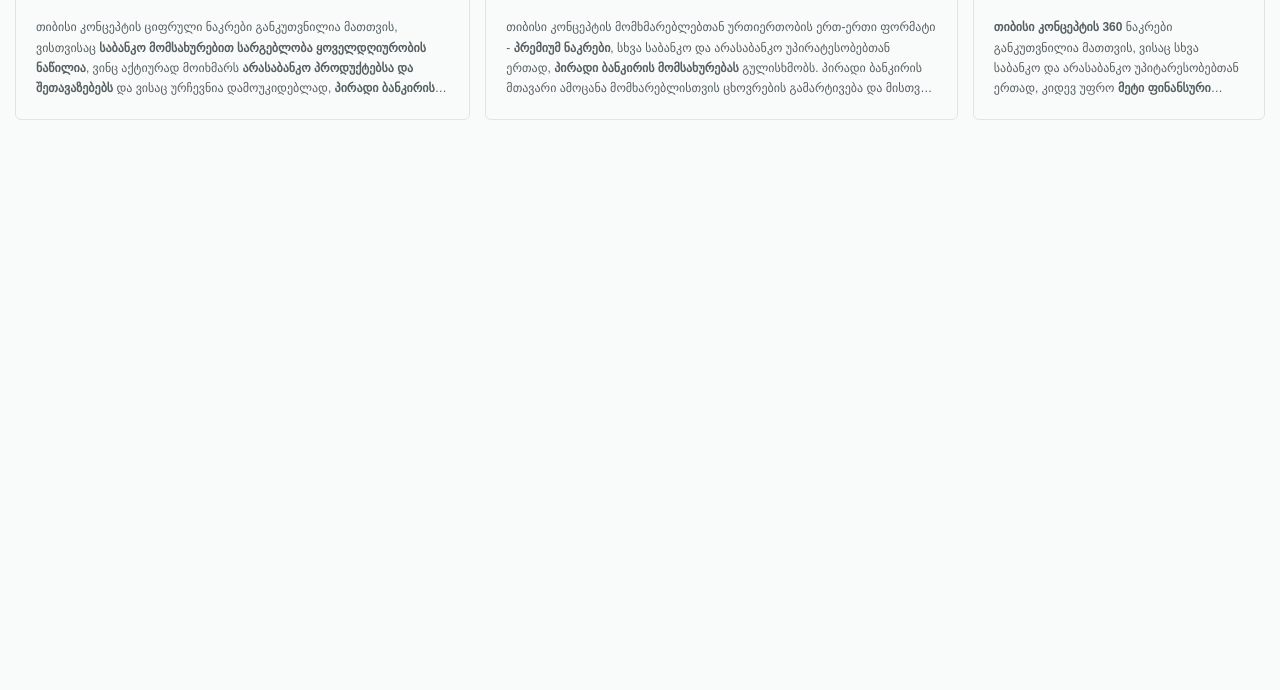
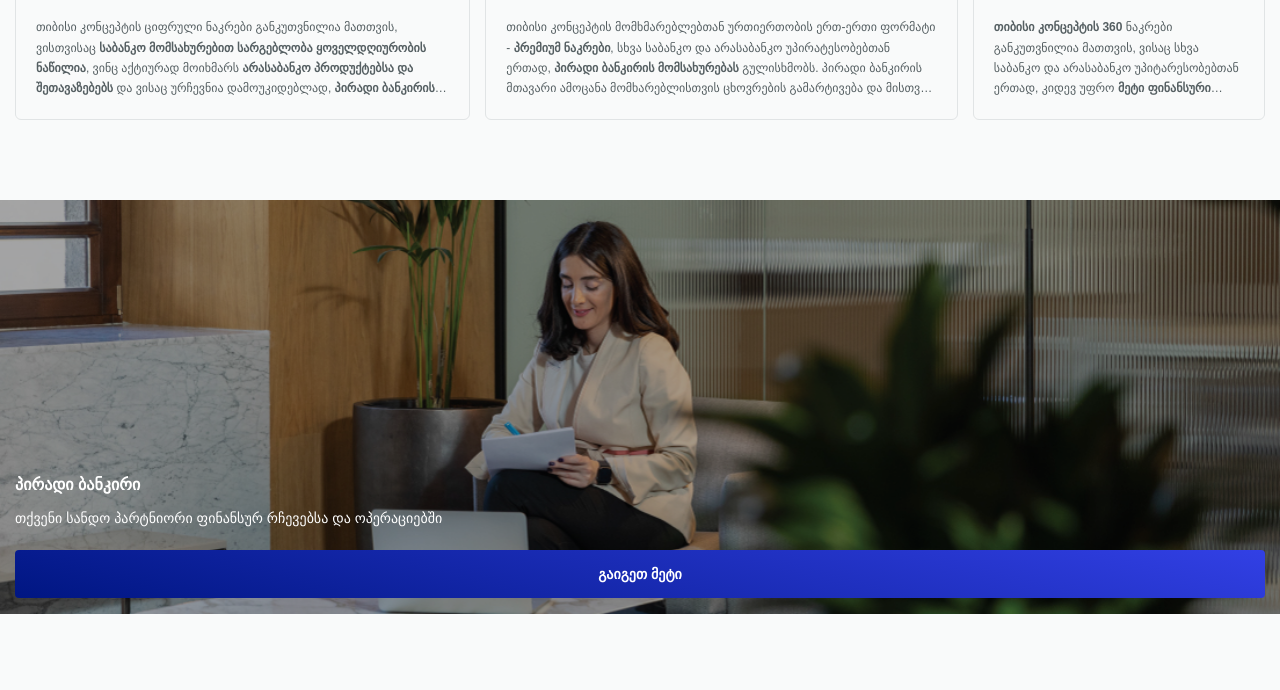
Before and after one commit to GhostHunter78/TBC-project, a plain HTML site: page index.html in a window 1280 px wide. Shown: the part 4920-5610 px from the top of the page. Before the commit the page ends 5120 px from the top, so only its background shows below. Drawn offline with Linux system fonts and the light colour scheme.

Commit message:
style: add private banker section

```diff
--- a/index.html
+++ b/index.html
@@ -407,6 +407,25 @@
         </div>
       </div>
     </section>
+    <section style="padding-bottom: 72px" class="concept-section">
+      <div class="library-div">
+        <img
+          style="min-height: 352px"
+          class="library-img"
+          src="./assets/images/mobile/private-banker-pic.png"
+        />
+        <div class="overlay-div"></div>
+        <div class="library-content-div">
+          <h2 class="concept-title">პირადი ბანკირი</h2>
+          <p class="concept-description">
+            თქვენი სანდო პარტნიორი ფინანსურ რჩევებსა და ოპერაციებში
+          </p>
+          <button class="blue-gradient-button">
+            <p style="font-size: 14px" class="button-text">გაიგეთ მეტი</p>
+          </button>
+        </div>
+      </div>
+    </section>
     <script src="./script.js"></script>
   </body>
 </html>
```
Also changed, not shown: assets/images/mobile/private-banker-pic.png (added).
